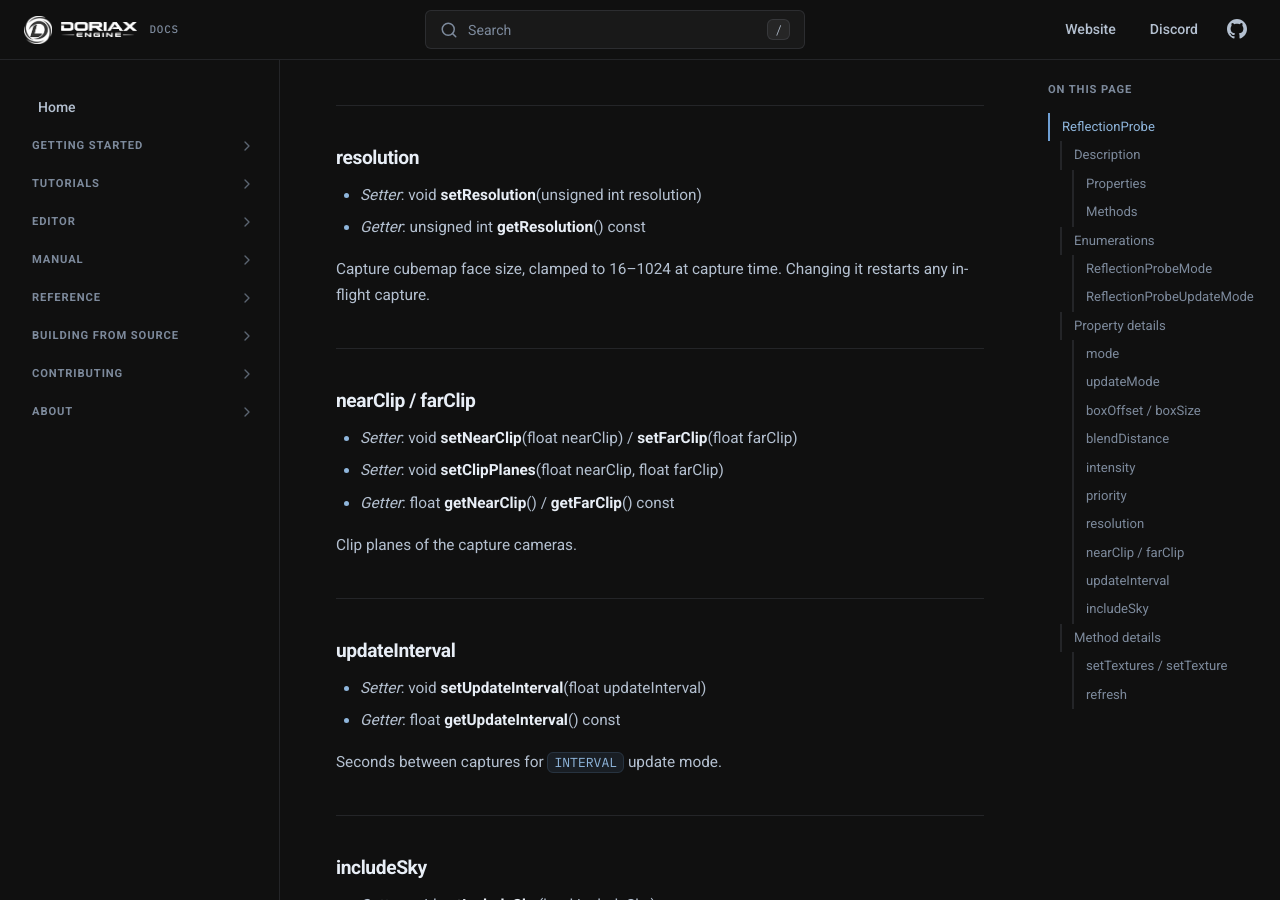
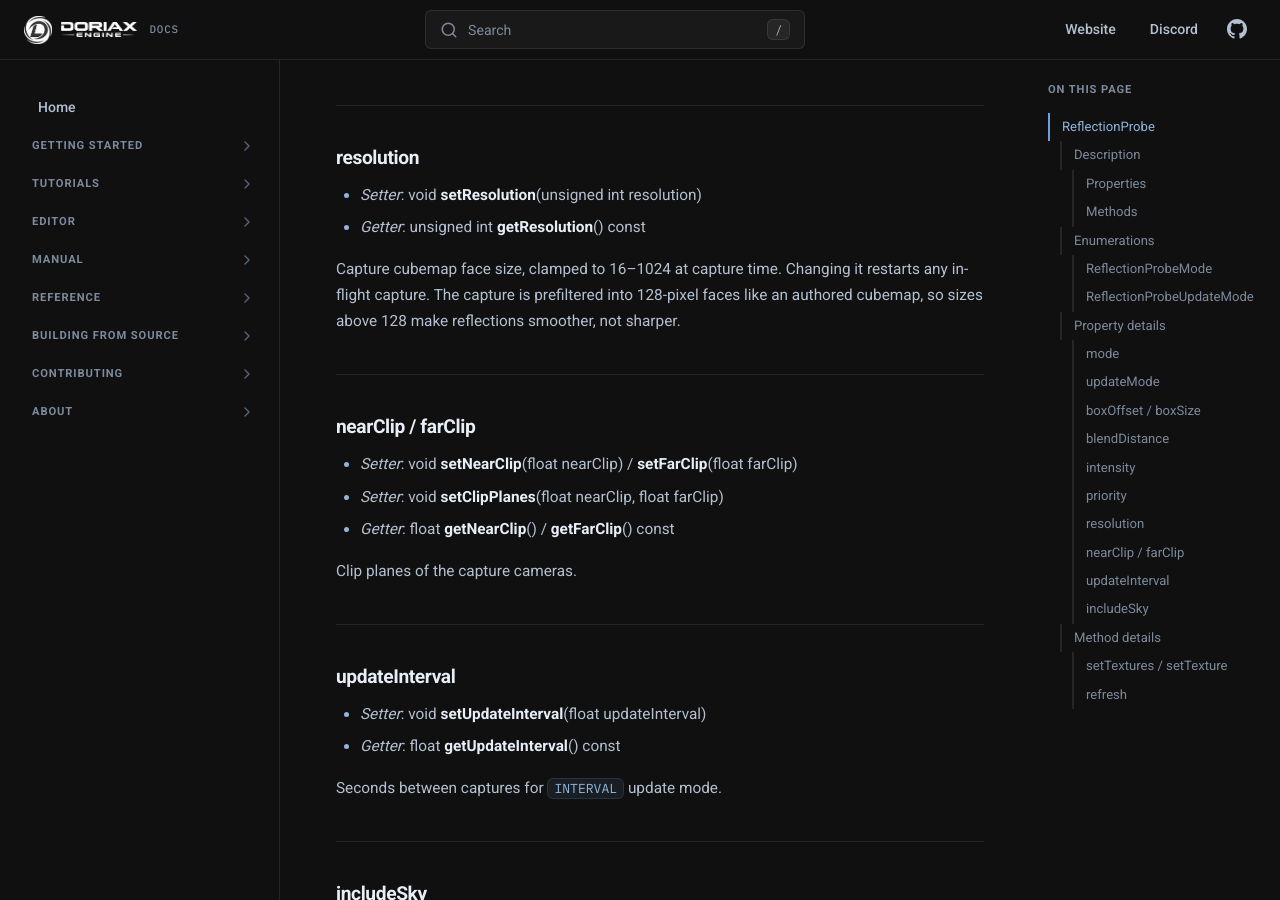
Before and after one commit to doriaxengine/doriax-docs, an MkDocs documentation site: the page built from docs/reference/classes/reflectionprobe.md, in a window 1280 px wide and 900 px high, scrolled down 3839 px. Built offline with MkDocs 1.6.1, drawn with Linux system fonts in a browser that asks for light colours; comment, search, counter and statistics services are not loaded.

Commit message:
Doc the probe resolution limit of prefiltered captures

```diff
--- a/docs/reference/classes/reflectionprobe.md
+++ b/docs/reference/classes/reflectionprobe.md
@@ -158,7 +158,8 @@ centre is nearest the mesh wins.
 * *Getter*: unsigned int **getResolution**() const
 
 Capture cubemap face size, clamped to 16–1024 at capture time. Changing it restarts any
-in-flight capture.
+in-flight capture. The capture is prefiltered into 128-pixel faces like an authored
+cubemap, so sizes above 128 make reflections smoother, not sharper.
 
 ---
 
```
Also changed, not shown: docs/manual/rendering-pipeline.md (+1 -1 lines).
